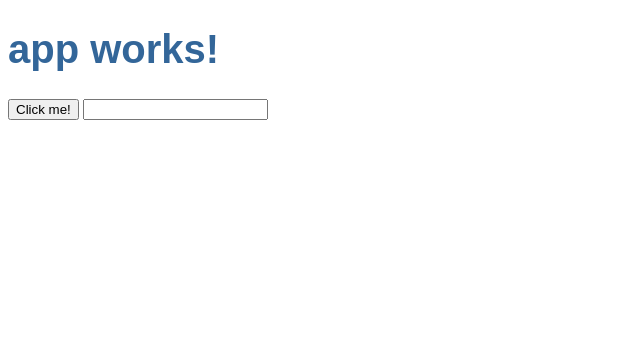
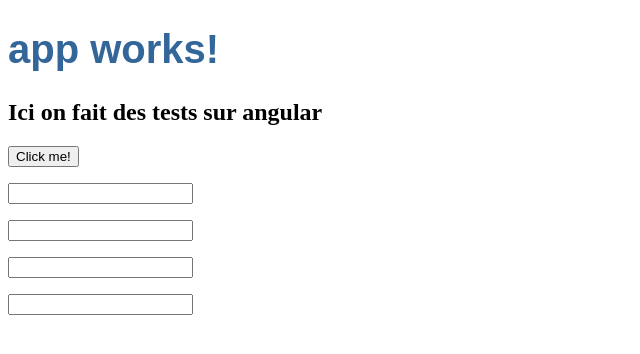
Before and after one commit to wako057/angular-guide, an Angular app: page / in a window 1280 px wide. Shown: the top 354 px of the page, without its empty margins (0-640 px from the left). Built offline with nearby package versions, Linux system fonts and the light colour scheme.

Commit message:
Keyup V2 V3 - loopback

```diff
--- a/src/app/app.component.html
+++ b/src/app/app.component.html
@@ -1,5 +1,19 @@
 <h1>
   {{title}}
 </h1>
-<click-me></click-me>
-<my-keyup></my-keyup>
+<h2>Ici on fait des tests sur angular</h2>
+<p>
+  <click-me></click-me>
+</p>
+<p>
+  <my-keyup-v1></my-keyup-v1>
+</p>
+<p>
+  <my-loop-back></my-loop-back>
+</p>
+<p>
+  <my-keyup-v2></my-keyup-v2>
+</p>
+<p>
+  <my-keyup-v3></my-keyup-v3>
+</p>
--- a/src/app/app.module.ts
+++ b/src/app/app.module.ts
@@ -5,11 +5,14 @@
 
 import { AppComponent } from './app.component';
 import { ClickMeComponent } from './click-me.component';
-import { KeyUpComponent_v1 } from './keyup.component';
+import { KeyUpComponent_V1 } from './keyupv1.component';
+import { LoopbackComponent } from './loop-back.component';
+import { KeyUpComponent_V2 } from './keyupv2.component';
+import { KeyUpComponent_V3 } from './keyupv3.component';
 
 @NgModule({
   declarations: [
-    AppComponent, ClickMeComponent, KeyUpComponent_v1
+    AppComponent, ClickMeComponent, KeyUpComponent_V1, LoopbackComponent, KeyUpComponent_V2, KeyUpComponent_V3
   ],
   imports: [
     BrowserModule,
--- a/src/app/keyup.component.ts
+++ b/src/app/keyupv1.component.ts
@@ -1,7 +1,7 @@
 
 import {Component} from "@angular/core";
 @Component({
-    selector: 'my-keyup',
+    selector: 'my-keyup-v1',
     template: `
   <input (keyup)="onKey($event)">
   <p>{{values}}</p>
@@ -9,7 +9,7 @@
 })
 
 
-export class KeyUpComponent_v1 {
+export class KeyUpComponent_V1 {
     values = '';
 
     onKey(event: any) { // without type info
--- /dev/null
+++ b/src/app/keyupv2.component.ts
@@ -0,0 +1,15 @@
+import {Component} from "@angular/core";
+
+@Component({
+    selector: 'my-keyup-v2',
+    template: `
+    <input #box (keyup)="onKey(box.value)">
+    <p>{{values}}</p>
+  `
+})
+export class KeyUpComponent_V2 {
+    values = '';
+    onKey(value: string) {
+        this.values += value + ' | ';
+    }
+}
--- /dev/null
+++ b/src/app/keyupv3.component.ts
@@ -0,0 +1,15 @@
+
+import {Component} from "@angular/core";
+@Component({
+    selector: 'my-keyup-v3',
+    template: `
+    <input #box (keyup.enter)="onEnter(box.value)">
+    <p>{{value}}</p>
+  `
+})
+
+
+export class KeyUpComponent_V3 {
+    value = '';
+    onEnter(value: string) { this.value = value; }
+}
--- /dev/null
+++ b/src/app/loop-back.component.ts
@@ -0,0 +1,12 @@
+
+import {Component} from "@angular/core";
+@Component({
+    selector: 'my-loop-back',
+    template: `
+    <input #box (keyup)="0">
+    <p>{{box.value}}</p>
+  `
+})
+
+
+export class LoopbackComponent {}
```
